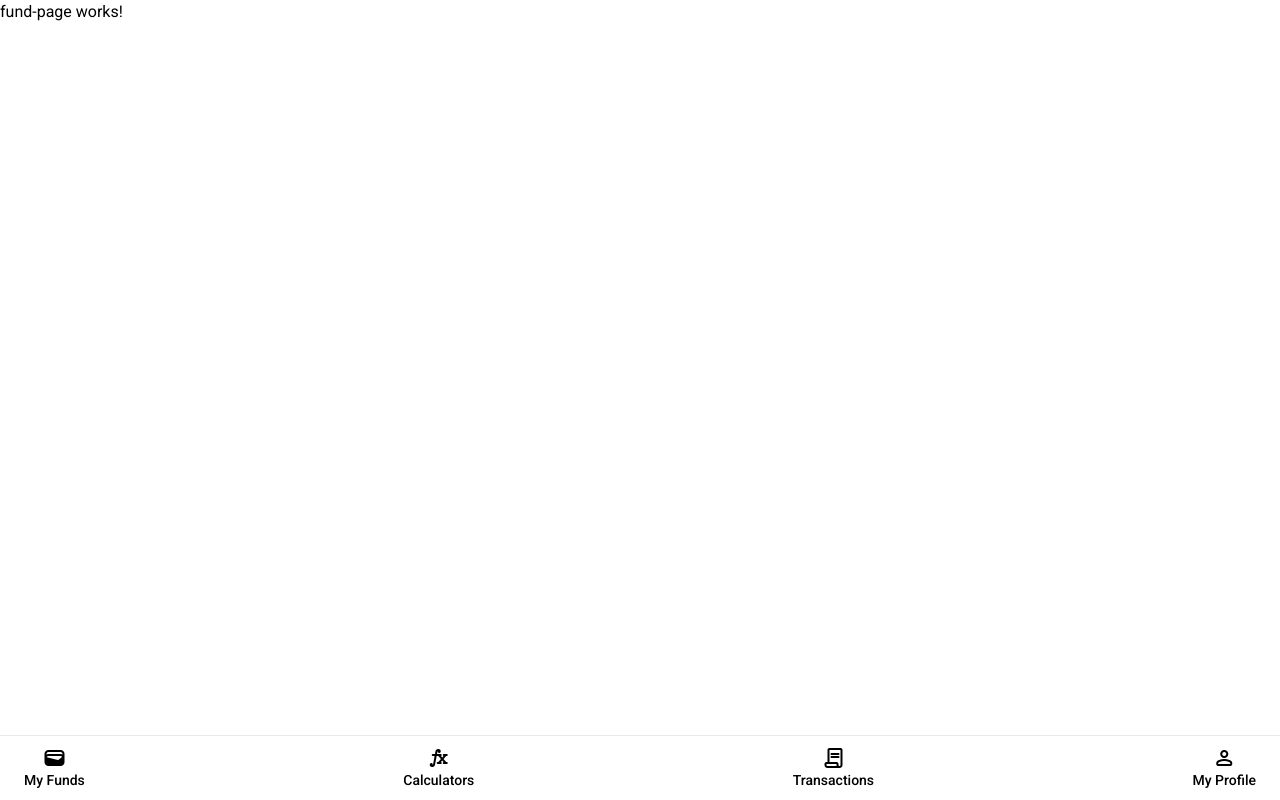
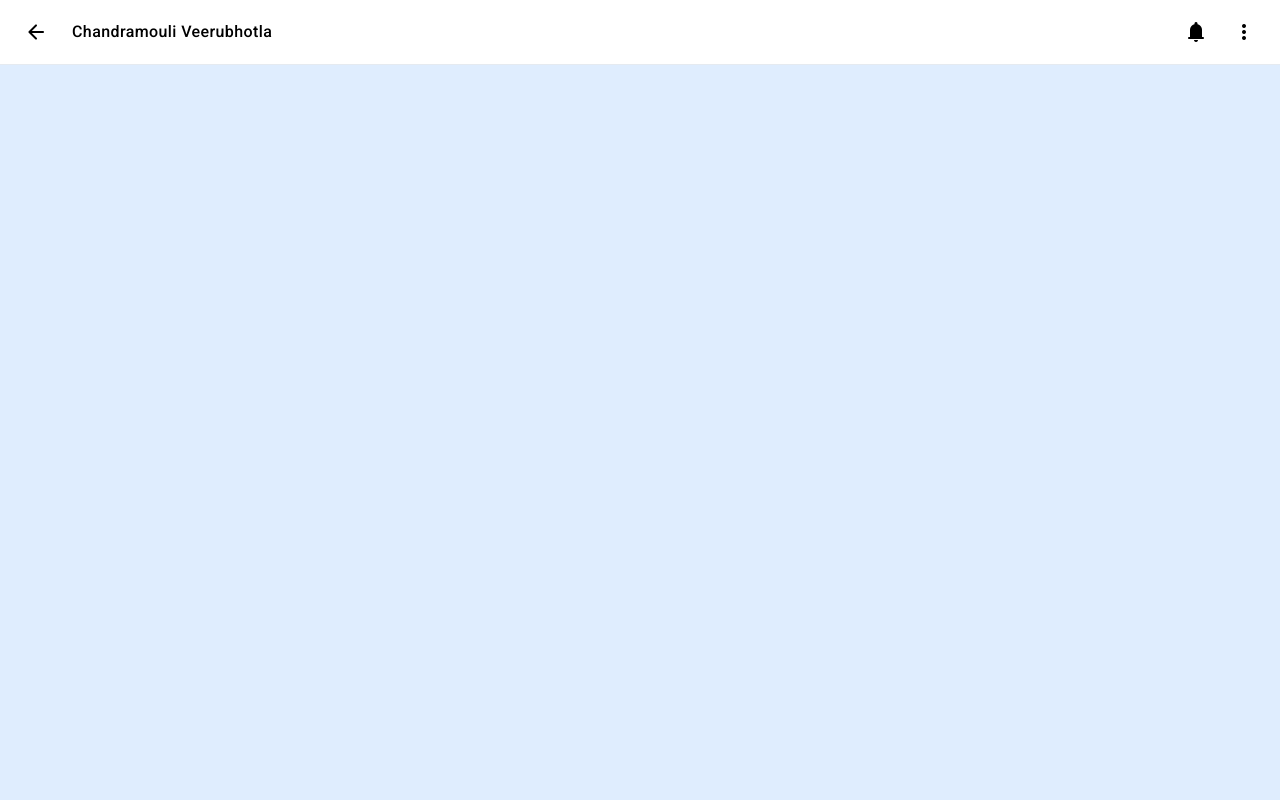
Before and after one commit to chandramouli-veerubhotla/fund-vault, an Angular app: page /fund/1 in a window 1280 px wide. Built offline with nearby package versions, Linux system fonts and the light colour scheme.

Commit message:
Modified couple of components

```diff
--- a/src/app/app.component.html
+++ b/src/app/app.component.html
@@ -1,6 +1 @@
-<main class="w-full h-screen min-h-screen flex flex-col">
-  <section class="relative flex-1 pb-32">
-    <router-outlet />
-  </section>
-  <app-navbar />
-</main>
+<router-outlet />
--- a/src/app/pages/fund-page/fund-page.component.html
+++ b/src/app/pages/fund-page/fund-page.component.html
@@ -1 +1,18 @@
-<p>fund-page works!</p>
+<section class="w-full min-h-screen relative bg-blue-200/50">
+    <header class="w-full bg-white border-b border-slate-300/50">
+        <section class="mx-auto container px-4 lg:px-6">
+          <nav class="h-16 flex items-center justify-between gap-4">
+            <div class="flex space-x-3 lg:space-x-6">
+                <button class="material-symbols-rounded">arrow_back</button>
+                <div class="truncate">
+                    <div class="text-wrap line-clamp-1 text-md font-medium text-black tracking-wide">Chandramouli Veerubhotla</div>
+                </div>
+            </div>
+            <div class="flex items-center space-x-4 lg:space-x-6 text-sm font-medium text-black">
+              <button class="material-symbols-rounded">notifications</button>
+              <button class="material-symbols-rounded">more_vert</button>
+            </div>
+          </nav>
+        </section>
+      </header>
+</section>
--- a/src/app/pages/my-funds-page/my-funds-page.component.html
+++ b/src/app/pages/my-funds-page/my-funds-page.component.html
@@ -1,13 +1,17 @@
+<main class="w-full h-screen min-h-screen flex flex-col">
+  <section class="relative flex-1 pb-32">
     <section class="w-full relative font-sans">
       <div class="fixed right-0 bottom-0 m-4 lg:m-6 mb-20 fltbtn">
         <div class="mx-auto container m-4 lg:m-6">
-        <button routerLink="/new-fund" class="float-end p-3 bg-blue-600 hover:bg-blue-500 text-white material-symbols-rounded rounded-lg shadow-xl">add</button>
+          <button (click)="newFundDialog()"
+            class="float-end p-3 bg-blue-600 hover:bg-blue-500 text-white material-symbols-rounded rounded-lg shadow-xl">add</button>
         </div>
       </div>
       <header class="w-full bg-white">
         <section class="mx-auto container px-4 lg:px-6">
           <nav class="h-16 flex items-center justify-between">
-          <div class="text-2xl font-bold text-blue-600 tracking-wide">fund<span class="font-light text-black">vault</span></div>
+            <div class="text-2xl font-bold text-blue-600 tracking-wide">fund<span
+                class="font-light text-black">vault</span></div>
             <div class="flex items-center space-x-4 lg:space-x-6 text-sm font-medium text-black">
               <button class="material-symbols-rounded">notifications</button>
               <button class="material-symbols-rounded">more_vert</button>
@@ -17,7 +21,8 @@
       </header>
 
       <section class="mx-auto container px-4 lg:px-6 mb-6">
-      <input class="mb-6 w-full px-5 py-4 rounded-lg bg-gray-200/70 focus:outline-none text-sm font-medium text-black" type="search" placeholder="Search here..." />
+        <input class="mb-6 w-full px-5 py-4 rounded-lg bg-gray-200/70 focus:outline-none text-sm font-medium text-black"
+          type="search" placeholder="Search here..." />
         <h1 class="mb-4 text-lg font-bold text-blue-600 tracking-wide font-sans">My Funds</h1>
       </section>
 
@@ -39,3 +44,6 @@
       <app-fund-item />
 
     </section>
+  </section>
+  <app-navbar />
+</main>
--- a/src/app/pages/my-funds-page/my-funds-page.component.ts
+++ b/src/app/pages/my-funds-page/my-funds-page.component.ts
@@ -1,14 +1,23 @@
 import { Component } from '@angular/core';
 import { FundItemComponent } from '../../components/fund-item/fund-item.component';
 import { RouterLink } from '@angular/router';
+import { NavbarComponent } from '../../components/navbar/navbar.component';
+import { MatBottomSheet, MatBottomSheetModule } from '@angular/material/bottom-sheet';
+import { NewFundPageComponent } from '../new-fund-page/new-fund-page.component';
 
 @Component({
   selector: 'app-my-funds-page',
   standalone: true,
-  imports: [RouterLink, FundItemComponent],
+  imports: [RouterLink, NavbarComponent, FundItemComponent, MatBottomSheetModule],
   templateUrl: './my-funds-page.component.html',
   styleUrl: './my-funds-page.component.scss'
 })
 export class MyFundsPageComponent {
 
+  constructor(private _bs: MatBottomSheet) { }
+
+  newFundDialog() {
+    this._bs.open(NewFundPageComponent)
+  }
+
 }
--- a/src/app/pages/new-fund-page/new-fund-page.component.html
+++ b/src/app/pages/new-fund-page/new-fund-page.component.html
@@ -1 +1,24 @@
-<p>new-fund-page works!</p>
+<section class="w-full mx-auto container px-4 lg:px-6 py-6 font-sans">
+  <section class="flex items-center justify-between h-16 mb-6">
+    <div class="truncate">
+      <div class="text-wrap line-clamp-1 text-xl lg:text-3xl font-bold text-black tracking-wide">New Fund</div>
+    </div>
+    <!-- <button routerLink="/funds" class="material-symbols-rounded">close</button> -->
+  </section>
+  <section class="w-full relative space-y-6">
+
+
+      <form [formGroup]="form" class="w-full">
+        <mat-form-field class="w-full" appearance="outline">
+          <mat-label>Name</mat-label>
+          <input matInput formControlName="name" placeholder="Ex: Retirement fund">
+        </mat-form-field>
+        <mat-form-field class="w-full" appearance="outline">
+          <mat-label>Description</mat-label>
+          <textarea matInput formControlName="Description" placeholder=""></textarea>
+        </mat-form-field>
+        <button [disabled]="!form.valid" class="w-full px-5 py-3.5 bg-slate-900 hover:bg-slate-800 disabled:bg-slate-200 font-medium text-white rounded-lg inline-flex justify-between">Create new fund<span class="material-symbols-rounded">arrow_forward</span></button>
+      </form>
+
+</section>
+</section>
--- a/src/app/pages/new-fund-page/new-fund-page.component.ts
+++ b/src/app/pages/new-fund-page/new-fund-page.component.ts
@@ -1,12 +1,21 @@
 import { Component } from '@angular/core';
+import { FormControl, FormGroup, ReactiveFormsModule, Validators } from '@angular/forms';
+import { MatFormField } from '@angular/material/form-field';
+import { MatInputModule } from '@angular/material/input';
+import { RouterLink } from '@angular/router';
 
 @Component({
   selector: 'app-new-fund-page',
   standalone: true,
-  imports: [],
+  imports: [RouterLink, ReactiveFormsModule, MatFormField, MatInputModule],
   templateUrl: './new-fund-page.component.html',
   styleUrl: './new-fund-page.component.scss'
 })
 export class NewFundPageComponent {
 
+  form: FormGroup = new FormGroup({
+    name: new FormControl<string>('', [Validators.required, Validators.minLength(3), Validators.maxLength(30)]),
+    description: new FormControl<string|null>(null)
+  })
+
 }
--- a/src/styles.scss
+++ b/src/styles.scss
@@ -12,11 +12,18 @@
 .material-symbols-rounded {
   vertical-align: middle;
   font-variation-settings:
-  'FILL' 0,
+  'FILL' 1,
   'wght' 400,
   'GRAD' 0,
   'opsz' 24
 }
 
+.mat-bottom-sheet-container {
+  padding: 0;
+  border-top-left-radius: 12px;
+  border-top-right-radius: 12px;
+  background: white;
+}
+
 html, body { height: 100%; }
 body { margin: 0; font-family: Roboto, "Helvetica Neue", sans-serif; }
```
Lines whose indentation alone changed are shown as unchanged.
